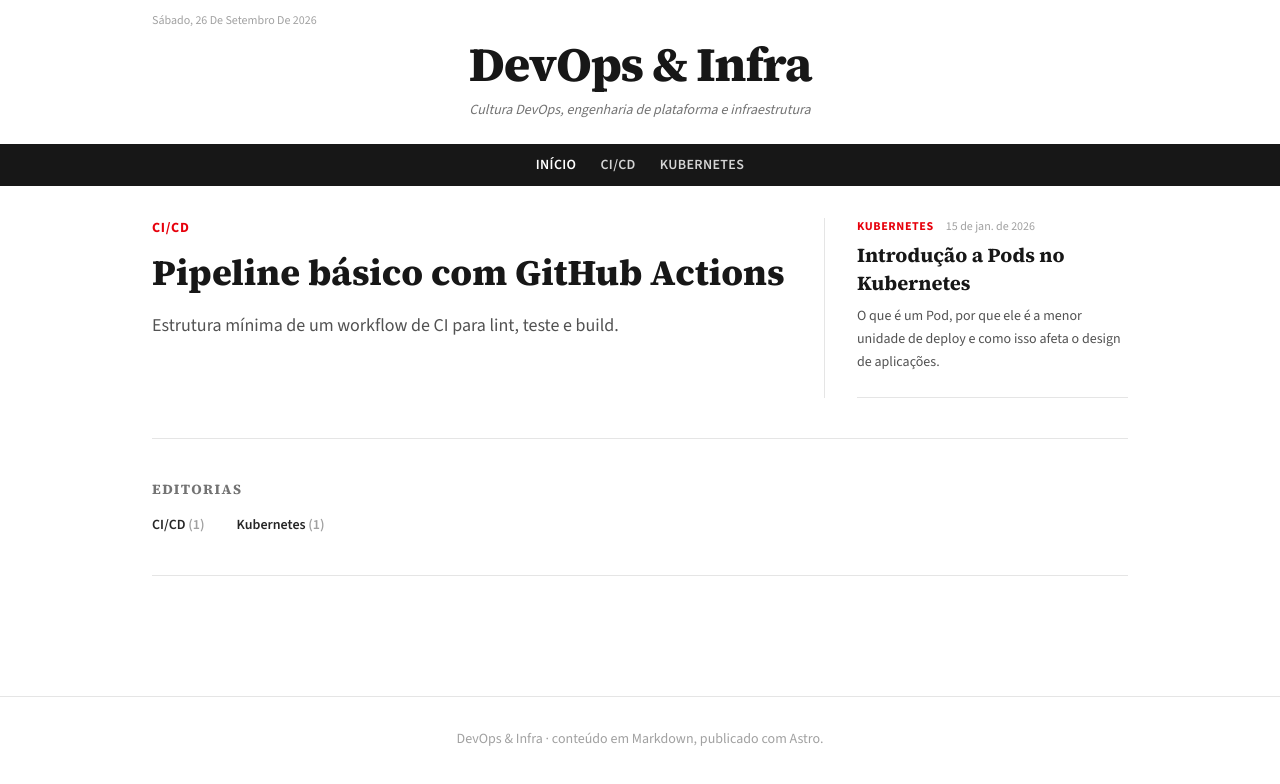
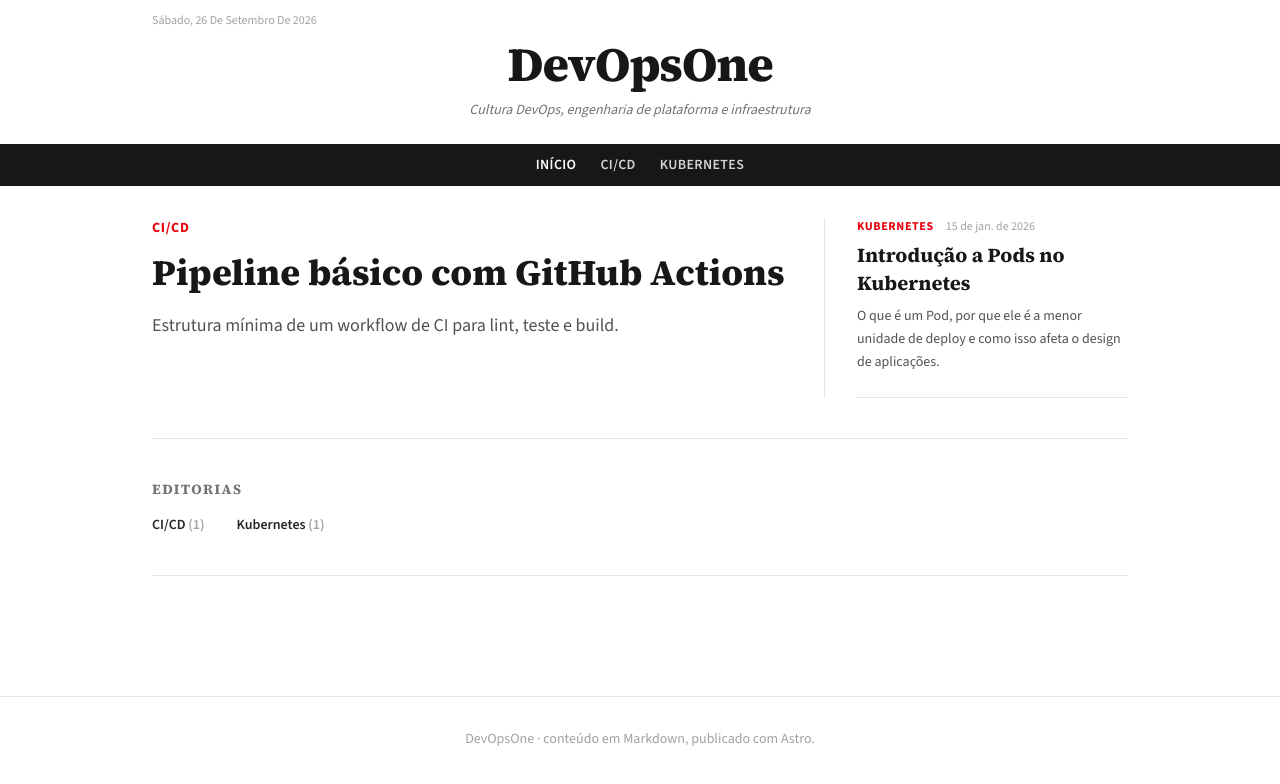
Before and after one commit to and3510/and3510.github.io, an Astro site: page / in a window 1280 px wide. Built offline with nearby package versions, Linux system fonts and the light colour scheme; Astro itself is replaced by a stand-in of ours.

Commit message:
alteraçoes no nome

```diff
--- a/package.json
+++ b/package.json
@@ -1,5 +1,5 @@
 {
-  "name": "devops-infra-blog",
+  "name": "devopsone",
   "type": "module",
   "version": "0.0.1",
   "engines": {
--- a/src/layouts/BaseLayout.astro
+++ b/src/layouts/BaseLayout.astro
@@ -9,7 +9,7 @@ interface Props {
 }
 
 const { title, description = 'Notas de estudo, projetos e prática de DevOps e infraestrutura.' } = Astro.props;
-const siteTitle = 'DevOps & Infra';
+const siteTitle = 'DevOpsOne';
 const categories = await getCategories();
 ---
 
```
Also changed, not shown: README.md, 2 other files.
